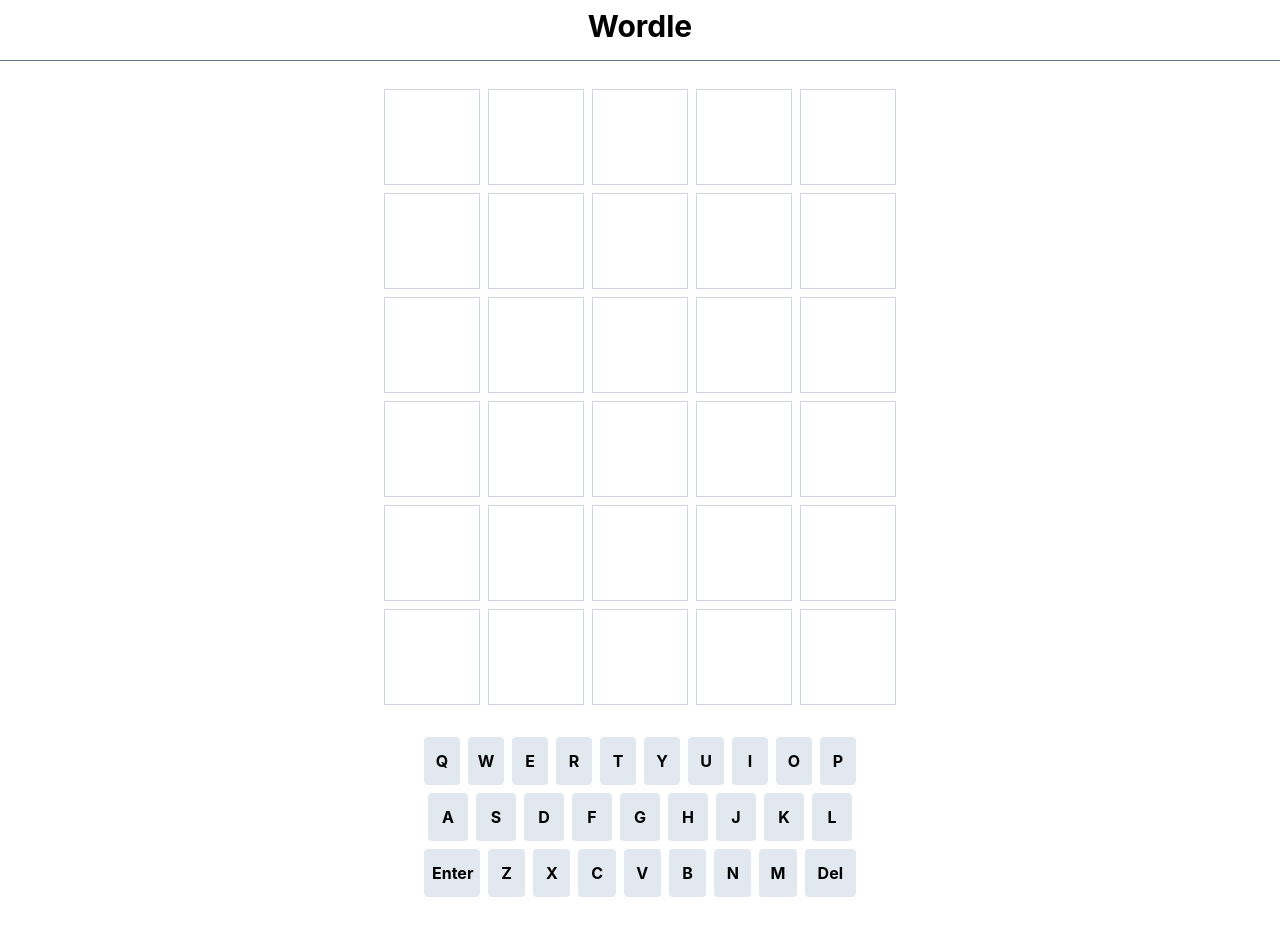
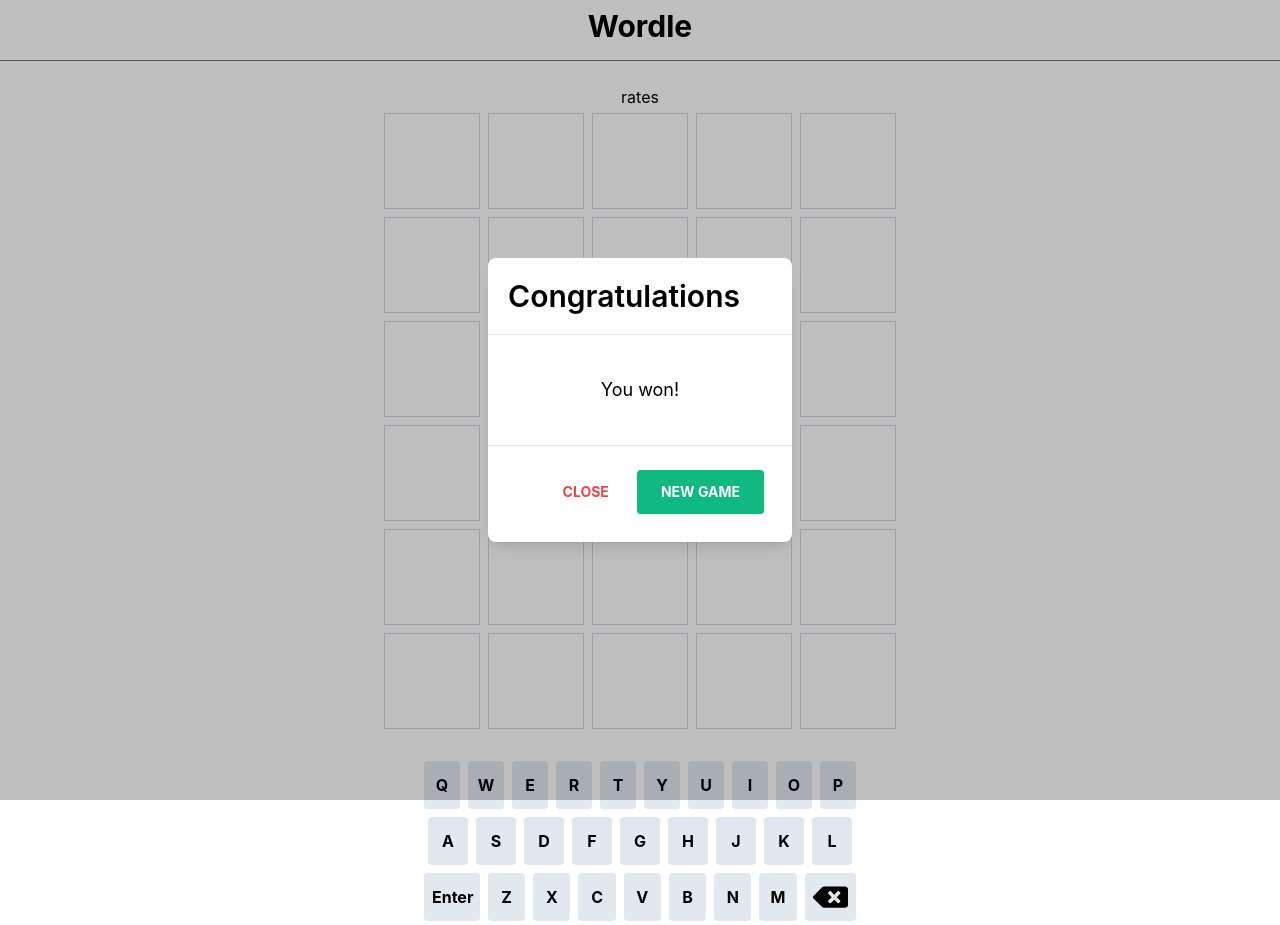
Before and after one commit to mama4294/wordle, a React (Create React App) app: page / in a window 1280 px wide. Before the commit the page ends 901 px from the top, so only its background shows below. Built offline with nearby package versions, Linux system fonts and the light colour scheme.

Commit message:
Win or lose modal

```diff
--- a/src/App.js
+++ b/src/App.js
@@ -1,150 +1,180 @@
 import "./App.css";
-import {useEffect, useState, useRef} from 'react';
+import { useEffect, useState, useRef } from "react";
+import { acceptableWords } from "./acceptableWords";
 
 function App() {
-  const answerWord = "genny"
-  let answerArr = answerWord.toUpperCase().split("")
+
+  //Inital values
+  const initialInputs = [
+    { stage: "1", values: [], status: [] },
+    { stage: "2", values: [], status: [] },
+    { stage: "3", values: [], status: [] },
+    { stage: "4", values: [], status: [] },
+    { stage: "5", values: [], status: [] },
+    { stage: "6", values: [], status: [] },
+  ]
+  const initalLetters = [
+    { value: "Q", status: "", row: "top" },
+    { value: "W", status: "", row: "top" },
+    { value: "E", status: "", row: "top" },
+    { value: "R", status: "", row: "top" },
+    { value: "T", status: "", row: "top" },
+    { value: "Y", status: "", row: "top" },
+    { value: "U", status: "", row: "top" },
+    { value: "I", status: "", row: "top" },
+    { value: "O", status: "", row: "top" },
+    { value: "P", status: "", row: "top" },
+    { value: "A", status: "", row: "middle" },
+    { value: "S", status: "", row: "middle" },
+    { value: "D", status: "", row: "middle" },
+    { value: "F", status: "", row: "middle" },
+    { value: "G", status: "", row: "middle" },
+    { value: "H", status: "", row: "middle" },
+    { value: "J", status: "", row: "middle" },
+    { value: "K", status: "", row: "middle" },
+    { value: "L", status: "", row: "middle" },
+    { value: "Z", status: "", row: "bottom" },
+    { value: "X", status: "", row: "bottom" },
+    { value: "C", status: "", row: "bottom" },
+    { value: "V", status: "", row: "bottom" },
+    { value: "B", status: "", row: "bottom" },
+    { value: "N", status: "", row: "bottom" },
+    { value: "M", status: "", row: "bottom" },
+  ]
+
+  const [answerWord, setAnswerWord] = useState(()=>newAnswer())
+  let answerArr = answerWord.toUpperCase().split("");
   const [stageInt, setStageInt] = useState(1);
-  const [inputs, setInputs] = useState([
-    {stage: "1", values: [], status:[]},
-    {stage: "2", values: [], status:[]},
-    {stage: "3", values: [], status:[]},
-    {stage: "4", values: [], status:[]},
-    {stage: "5", values: [], status:[]},
-    {stage: "6", values: [], status:[]},
-  ]);
-  const [letters, setLetters]=useState([
-    {value: "Q", status: "", row: "top"},
-    {value: "W", status: "", row: "top"},
-    {value: "E", status: "", row: "top"},
-    {value: "R", status: "", row: "top"},
-    {value: "T", status: "", row: "top"},
-    {value: "Y", status: "", row: "top"},
-    {value: "U", status: "", row: "top"},
-    {value: "I", status: "", row: "top"},
-    {value: "O", status: "", row: "top"},
-    {value: "P", status: "", row: "top"},
-    {value: "A", status: "", row: "middle"},
-    {value: "S", status: "", row: "middle"},
-    {value: "D", status: "", row: "middle"},
-    {value: "F", status: "", row: "middle"},
-    {value: "G", status: "", row: "middle"},
-    {value: "H", status: "", row: "middle"},
-    {value: "J", status: "", row: "middle"},
-    {value: "K", status: "", row: "middle"},
-    {value: "L", status: "", row: "middle"},
-    {value: "Z", status: "", row: "bottom"},
-    {value: "X", status: "", row: "bottom"},
-    {value: "C", status: "", row: "bottom"},
-    {value: "V", status: "", row: "bottom"},
-    {value: "B", status: "", row: "bottom"},
-    {value: "N", status: "", row: "bottom"},
-    {value: "M", status: "", row: "bottom"},
-  ])
+  const [inputs, setInputs] = useState(initialInputs);
+  const [letters, setLetters] = useState(initalLetters);
+  const [showModal, setShowModal] = useState({visible: true, status: "win"})
 
-  function useEventLister(eventName, handler, element=window){
+  function useEventLister(eventName, handler, element = window) {
     const savedHandler = useRef();
 
     // Update saved handler if handler changes
-    useEffect(()=>{
-      savedHandler.current = handler
-    },[handler])
+    useEffect(() => {
+      savedHandler.current = handler;
+    }, [handler]);
 
-    useEffect(()=>{
-      const isSupported = element && element.addEventListener
-      if(!isSupported) return;
+    useEffect(() => {
+      const isSupported = element && element.addEventListener;
+      if (!isSupported) return;
 
-      const eventListener = event => savedHandler.current(event)
-      element.addEventListener(eventName, eventListener)
+      const eventListener = (event) => savedHandler.current(event);
+      element.addEventListener(eventName, eventListener);
 
       //Cleanup
-      return()=>{
-        element.removeEventListener(eventName,eventListener)
-      }
-    },[eventName,element])
-
+      return () => {
+        element.removeEventListener(eventName, eventListener);
+      };
+    }, [eventName, element]);
   }
 
- const handleKeyPress = (event) =>{
-    handleLetter(event.key, "keyboard")
-  }
+  const handleKeyPress = (event) => {
+    handleLetter(event.key, "keyboard");
+  };
 
   function isLetter(c) {
     return /^[A-Z]$/i.test(c);
   }
 
-  function changeLetterStatus(letter, status){
-    const letterIndex = letters.findIndex((obj) => obj.value === letter)
-    if(letters[letterIndex].status==="correct"|| status==='correct')
-      letters[letterIndex].status="correct"
-
-    else if(status === "close"){
-      letters[letterIndex].status="close"
-
-    }else if(status === "incorrect"){
-      letters[letterIndex].status="incorrect"
-
+  function changeLetterStatus(letter, status) {
+    const letterIndex = letters.findIndex((obj) => obj.value === letter);
+    if (letters[letterIndex].status === "correct" || status === "correct")
+      letters[letterIndex].status = "correct";
+    else if (status === "close") {
+      letters[letterIndex].status = "close";
+    } else if (status === "incorrect") {
+      letters[letterIndex].status = "incorrect";
     }
   }
 
-  function validateWord(word){
+  function validateWord(word) {
     let valid = true;
-    if(word.length != 5) valid= false;
+    if (word.length !== 5) valid = false;
+    if (!acceptableWords.includes(word.toLowerCase())) valid = false
 
-    return valid
+    return valid;
   }
 
-
-  const handleLetter = (letter, loc) =>{
-    console.log(`Handling ${letter} from ${loc}`)
+  //Event listener for key presses. Special cases for enter and delete
+  const handleLetter = (letter, loc) => {
+    console.log(`Handling ${letter} from ${loc}`);
     let currentInputs = [...inputs];
-    let currentStageInput = currentInputs[stageInt-1]
-    console.log(currentInputs)
-    if(letter === "Enter"){
-      console.log("submitting")
-      const wordValid = validateWord(currentStageInput.values.join(''))
-      if(wordValid){
-        for (let i = 0; i<5; i++){
-          if(currentStageInput.values[i]===answerArr[i]){
-           currentStageInput.status[i]="correct"
-           changeLetterStatus(currentStageInput.values[i],"correct")
-          }else if(answerArr.includes(currentStageInput.values[i])){
-           currentStageInput.status[i]="close"
-           changeLetterStatus(currentStageInput.values[i],"close")
-          }else{
-            currentStageInput.status[i]="incorrect"
-            changeLetterStatus(currentStageInput.values[i],"incorrect")
+    let currentStageInput = currentInputs[stageInt - 1];
+    if (letter === "Enter") { //Special case: Submit for grading
+      console.log("submitting");
+      const wordValid = validateWord(currentStageInput.values.join(""));
+      if (wordValid) {
+        for (let i = 0; i < 5; i++) {
+          if (currentStageInput.values[i] === answerArr[i]) {
+            currentStageInput.status[i] = "correct";
+            changeLetterStatus(currentStageInput.values[i], "correct");
+          } else if (answerArr.includes(currentStageInput.values[i])) {
+            currentStageInput.status[i] = "close";
+            changeLetterStatus(currentStageInput.values[i], "close");
+          } else {
+            currentStageInput.status[i] = "incorrect";
+            changeLetterStatus(currentStageInput.values[i], "incorrect");
           }
         }
-        setStageInt(prevInt => prevInt + 1)
-      }else{
-        alert("Invalid Word")
+        if (currentStageInput.values.join("") === answerArr.join("")) {
+          //Winner winner
+          setShowModal({visible: true, status: "win"})
+        } else if (stageInt > 5) {
+          //Loser Loser
+          setShowModal({visible: true, status: "false"})
+        } else {
+          //Advance to next stage
+          setStageInt((prevInt) => prevInt + 1);
+        }
+      } else {
+        alert("Invalid Word");
       }
+    } else if (letter === "Backspace") { //Special case: Delete
+      console.log("deleating");
+      currentStageInput.values.pop();
+    } else if (isLetter(letter) && currentStageInput.values.length < 5) { //Pressed key is a letter and there is space avalible
+      console.log(`Adding ${letter}`);
+      currentStageInput.values.push(letter.toUpperCase());
+    }
+    currentInputs[stageInt - 1] = currentStageInput;
+    setInputs(currentInputs);
+  };
+
+function newAnswer(){
+  const length = acceptableWords.length;
+  //Select a random index of acceptable words
+  const index = Math.floor(Math.random()*length)
+  return acceptableWords[index]
+
+}
 
 
-
-    }
-    else if(letter === "Backspace"){
-      console.log("deleating")
-      currentStageInput.values.pop();
-    }
-    else if(isLetter(letter) && currentStageInput.values.length < 5){
-      console.log(`Adding ${letter}`)
-      currentStageInput.values.push(letter.toUpperCase());
-    }
-    currentInputs[stageInt-1] = currentStageInput;
-    setInputs(currentInputs)
+  function newGame() {
+    setAnswerWord(newAnswer())
+    setInputs(initialInputs);
+    setLetters(initalLetters)
+    setStageInt(1)
+    setShowModal({visible: false, status: "win"})
   }
 
-  useEventLister('keydown', handleKeyPress)
-
-
+  useEventLister("keydown", handleKeyPress);
 
   return (
     <div className="App">
       <Header />
-      <Game letters={letters} setLetters={setLetters} stageInt={stageInt} setStageInt={setStageInt} inputs={inputs}/>
-      <Keyboard letters={letters} handleLetter={handleLetter}/>
+      <button onClick={()=>{newGame()}}>{answerWord}</button>
+      {showModal.visible && <Modal showModal={showModal} setShowModal={setShowModal} newGame={newGame}/>}
+      <Game
+        letters={letters}
+        setLetters={setLetters}
+        stageInt={stageInt}
+        setStageInt={setStageInt}
+        inputs={inputs}
+      />
+      <Keyboard letters={letters} handleLetter={handleLetter} />
     </div>
   );
 }
@@ -152,6 +182,60 @@
 export default App;
 
 // const validWords = [];
+
+function Modal ({showModal, setShowModal, newGame}) {
+  return (
+    <>
+  <div
+    className="justify-center items-center flex overflow-x-hidden overflow-y-auto fixed inset-0 z-50 outline-none focus:outline-none"
+  >
+    <div className="relative w-auto my-6 mx-auto max-w-3xl">
+      {/*content*/}
+      <div className="border-0 rounded-lg shadow-lg relative flex flex-col w-full bg-white outline-none focus:outline-none">
+        {/*header*/}
+        <div className="flex items-start justify-between p-5 border-b border-solid border-blueGray-200 rounded-t">
+          <h3 className="text-3xl font-semibold">
+            {showModal.status==="win" ? "Congratulations" : "So sorry"}
+          </h3>
+          <button
+            className="p-1 ml-auto bg-transparent border-0 text-black opacity-5 float-right text-3xl leading-none font-semibold outline-none focus:outline-none"
+            onClick={() => setShowModal(false)}
+          >
+            <span className="bg-transparent text-black opacity-5 h-6 w-6 text-2xl block outline-none focus:outline-none">
+              ×
+            </span>
+          </button>
+        </div>
+        {/*body*/}
+        <div className="relative p-6 flex-auto">
+          <p className="my-4 text-blueGray-500 text-lg leading-relaxed">
+          {showModal.status==="win" ? "You won!" : "You lost"}
+          </p>
+        </div>
+        {/*footer*/}
+        <div className="flex items-center justify-end p-6 border-t border-solid border-blueGray-200 rounded-b">
+          <button
+            className="text-red-500 background-transparent font-bold uppercase px-6 py-2 text-sm outline-none focus:outline-none mr-1 mb-1 ease-linear transition-all duration-150"
+            type="button"
+            onClick={() => setShowModal(false)}
+          >
+            Close
+          </button>
+          <button
+            className="bg-emerald-500 text-white active:bg-emerald-600 font-bold uppercase text-sm px-6 py-3 rounded shadow hover:shadow-lg outline-none focus:outline-none mr-1 mb-1 ease-linear transition-all duration-150"
+            type="button"
+            onClick={() => newGame()}
+          >
+           New Game
+          </button>
+        </div>
+      </div>
+    </div>
+  </div>
+  <div className="opacity-25 fixed inset-0 z-40 bg-black"></div>
+  </>
+  )
+}
 
 function Header() {
   return (
@@ -161,98 +245,118 @@
   );
 }
 
-function Game({inputs}) {
-
+function Game({ inputs }) {
   return (
     <div className="mb-6">
-    <GridRow inputs={inputs[0]}/>
-    <GridRow inputs={inputs[1]}/>
-    <GridRow inputs={inputs[2]}/>
-    <GridRow inputs={inputs[3]}/>
-    <GridRow inputs={inputs[4]}/>
-    <GridRow inputs={inputs[5]}/>
+      <GridRow inputs={inputs[0]} />
+      <GridRow inputs={inputs[1]} />
+      <GridRow inputs={inputs[2]} />
+      <GridRow inputs={inputs[3]} />
+      <GridRow inputs={inputs[4]} />
+      <GridRow inputs={inputs[5]} />
     </div>
   );
 }
 
-function GridRow({inputs}){
+function GridRow({ inputs }) {
   const values = inputs.values;
   const status = inputs.status;
 
-  return(
-  <div className="flex flex-inline justify-center">
+  return (
+    <div className="flex flex-inline justify-center">
       {/* <p className="absolute top-0">Not in word list</p> */}
-      <GameTile value ={values[0]} status={status[0]}/>
-      <GameTile value ={values[1]} status={status[1]}/>
-      <GameTile value ={values[2]} status={status[2]}/>
-      <GameTile value ={values[3]} status={status[3]}/>
-      <GameTile value ={values[4]} status={status[4]}/>
-</div>
-  )
+      <GameTile value={values[0]} status={status[0]} />
+      <GameTile value={values[1]} status={status[1]} />
+      <GameTile value={values[2]} status={status[2]} />
+      <GameTile value={values[3]} status={status[3]} />
+      <GameTile value={values[4]} status={status[4]} />
+    </div>
+  );
 }
 
-function GameTile({value, status}){
-
-  let bgColor = ""
-  if(status==="correct"){
-    bgColor = "bg-green-400 text-white border-0"
-  }else if (status==="close"){
-    bgColor = "bg-yellow-400 text-white border-0"
-  }else if (status==="incorrect"){
-    bgColor = "bg-slate-500 text-white border-0"
+function GameTile({ value, status }) {
+  let bgColor = "";
+  if (status === "correct") {
+    bgColor = "bg-green-400 text-white border-0";
+  } else if (status === "close") {
+    bgColor = "bg-yellow-400 text-white border-0";
+  } else if (status === "incorrect") {
+    bgColor = "bg-slate-500 text-white border-0";
   }
 
-  return(
+  return (
     <p
-    className={` border h-16 w-16 md:h-24 md:w-24 border-slate-300 m-1 text-4xl font-bold flex items-center justify-center ${bgColor}`}
+      className={` border h-16 w-16 md:h-24 md:w-24 border-slate-300 m-1 text-4xl font-bold flex items-center justify-center ${bgColor}`}
     >
-    {value}
+      {value}
     </p>
-  )
+  );
 }
 
-function Keyboard({letters, handleLetter}){
+function Keyboard({ letters, handleLetter }) {
   return (
     <div className="max-w-md m-auto">
-      <Row letters={letters} handleLetter={handleLetter} row="top"/>
-      <Row letters={letters} handleLetter={handleLetter} row="middle"/>
-      <Row letters={letters} handleLetter={handleLetter} row="bottom"/>
+      <Row letters={letters} handleLetter={handleLetter} row="top" />
+      <Row letters={letters} handleLetter={handleLetter} row="middle" />
+      <Row letters={letters} handleLetter={handleLetter} row="bottom" />
     </div>
-
-  )
+  );
 }
 
-function Row({row, letters, handleLetter}){
-return (
-  <div className="w-full">
-    <div className="w-full flex justify-center p-1">
-
-    {row==="bottom" && <Key  output="Enter" handleLetter={handleLetter} width="w-14"/> }
-      {letters.map((letter) =>{
+function Row({ row, letters, handleLetter }) {
+  return (
+    <div className="w-full">
+      <div className="w-full flex justify-center p-1">
+        {row === "bottom" && (
+          <Key output="Enter" handleLetter={handleLetter} width="w-14" />
+        )}
+        {letters.map((letter) => {
           return (
-            letter.row === row && <Key key={letter.value} output={letter.value} status={letter.status} handleLetter={handleLetter} width="w-10"/>
+            letter.row === row && (
+              <Key
+                key={letter.value}
+                output={letter.value}
+                status={letter.status}
+                handleLetter={handleLetter}
+                width="w-10"
+              />
             )
-      })}
-      {row==="bottom" && <Key output="Backspace" display="Del" handleLetter={handleLetter} width="w-14"/> }
-
+          );
+        })}
+        {row === "bottom" && (
+          <Key
+            output="Backspace"
+            handleLetter={handleLetter}
+            width="w-14"
+            display={
+              <svg xmlns="http://www.w3.org/2000/svg" viewBox="0 0 640 512">
+                <path d="M576 64H205.26A63.97 63.97 0 0 0 160 82.75L9.37 233.37c-12.5 12.5-12.5 32.76 0 45.25L160 429.25c12 12 28.28 18.75 45.25 18.75H576c35.35 0 64-28.65 64-64V128c0-35.35-28.65-64-64-64zm-84.69 254.06c6.25 6.25 6.25 16.38 0 22.63l-22.62 22.62c-6.25 6.25-16.38 6.25-22.63 0L384 301.25l-62.06 62.06c-6.25 6.25-16.38 6.25-22.63 0l-22.62-22.62c-6.25-6.25-6.25-16.38 0-22.63L338.75 256l-62.06-62.06c-6.25-6.25-6.25-16.38 0-22.63l22.62-22.62c6.25-6.25 16.38-6.25 22.63 0L384 210.75l62.06-62.06c6.25-6.25 16.38-6.25 22.63 0l22.62 22.62c6.25 6.25 6.25 16.38 0 22.63L429.25 256l62.06 62.06z" />
+              </svg>
+            }
+          />
+        )}
+      </div>
     </div>
-  </div>
-)
+  );
 }
 
-function Key({output, status, handleLetter, width, display}){
-  let bgColor = "bg-slate-200"
-  if(status==="correct"){
-    bgColor = "bg-green-400 text-white"
-  }else if (status==="close"){
-    bgColor = "bg-yellow-400"
-  }else if (status==="incorrect"){
-    bgColor = "bg-slate-500 text-white"
+function Key({ output, status, handleLetter, width, display }) {
+  let bgColor = "bg-slate-200";
+  if (status === "correct") {
+    bgColor = "bg-green-400 text-white";
+  } else if (status === "close") {
+    bgColor = "bg-yellow-400";
+  } else if (status === "incorrect") {
+    bgColor = "bg-slate-500 text-white";
   }
   return (
-    <button className={`h-12 rounded p-2 mx-1 font-bold ${bgColor} ${width}`}
-    onClick={() =>{handleLetter(output, "screen keyboard")}}>
+    <button
+      className={`h-12 rounded p-2 mx-1 font-bold ${bgColor} ${width}`}
+      onClick={() => {
+        handleLetter(output, "screen keyboard");
+      }}
+    >
       {display || output}
     </button>
-  )
+  );
 }
--- /dev/null
+++ b/src/acceptableWords.js
@@ -0,0 +1 @@
+export const acceptableWords = ["genny", "apple", "rates", "billy","tacos"]
```
